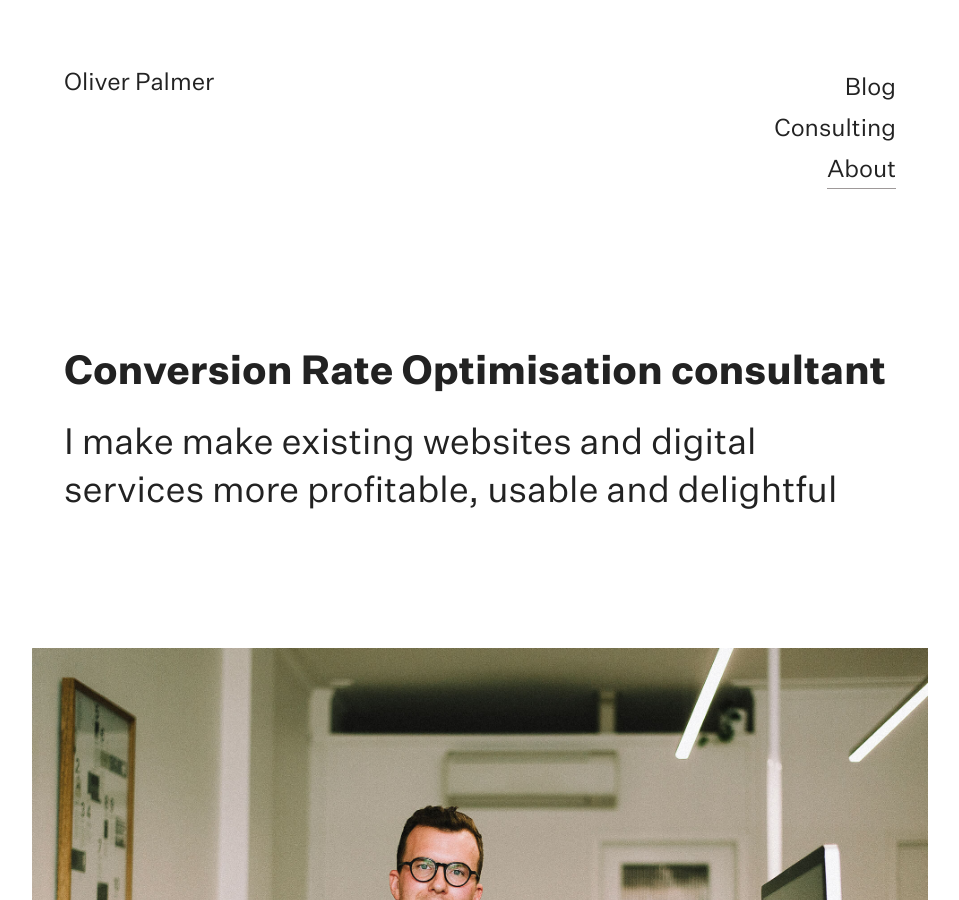
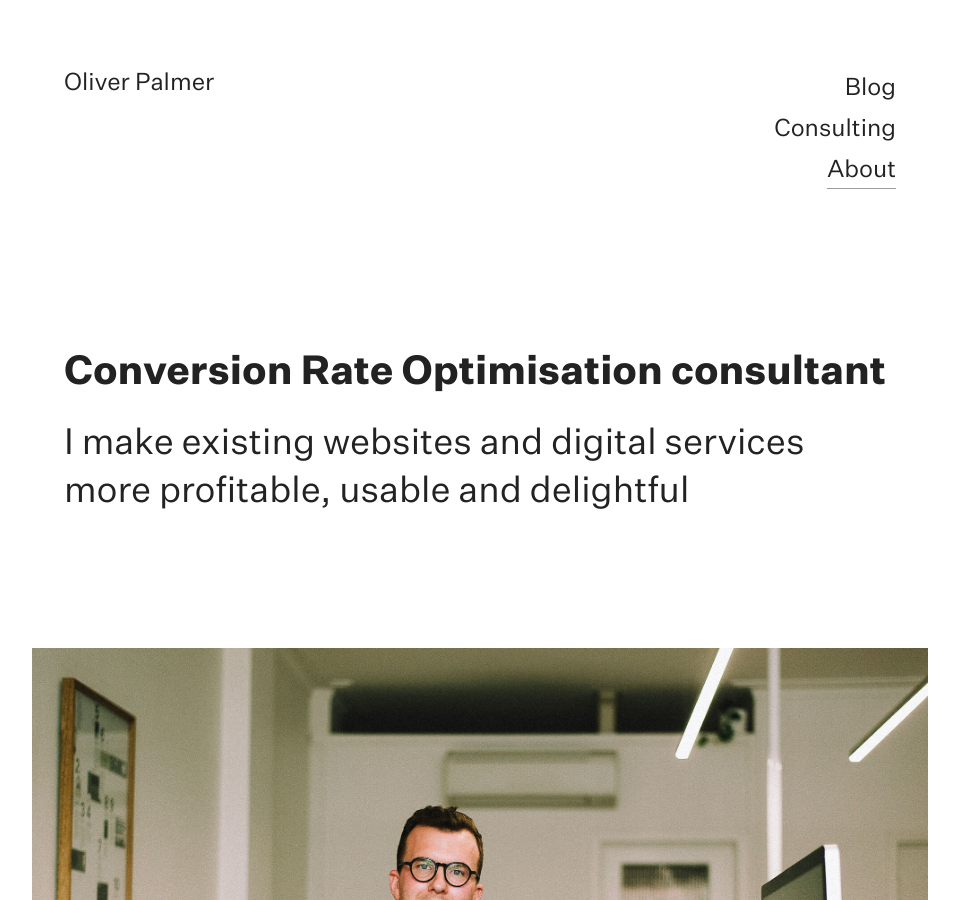
Before and after one commit to olleepalmer/olleepalmer.github.io, a Jekyll site: the page built from about.md, in a window 1280 px wide and 900 px high. Shown: the whole window, without its empty margins (160-1119 px from the left). Built offline with Jekyll 4.4.1, drawn with Linux system fonts in a browser that asks for light colours; comment, search, counter and statistics services are not loaded.

Commit message:
Fixed typos

```diff
--- a/about.md
+++ b/about.md
@@ -2,7 +2,7 @@
 layout: about
 title: "Conversion Rate Optimisation consultant"
 permalink: "/about"
-description: "I make make existing websites and digital services more profitable, usable and delightful"
+description: "I make existing websites and digital services more profitable, usable and delightful"
 hero-header: "Conversion Rate Optimisation consultant"
-hero-subhead: "I make make existing websites and digital services more profitable, usable and delightful"
+hero-subhead: "I make existing websites and digital services more profitable, usable and delightful"
 ---
```
Also changed, not shown: _posts/2021-03-22-you-probably-dont-need-ab-testing.md (+1 -1 lines), index.md (+1 -1 lines).
